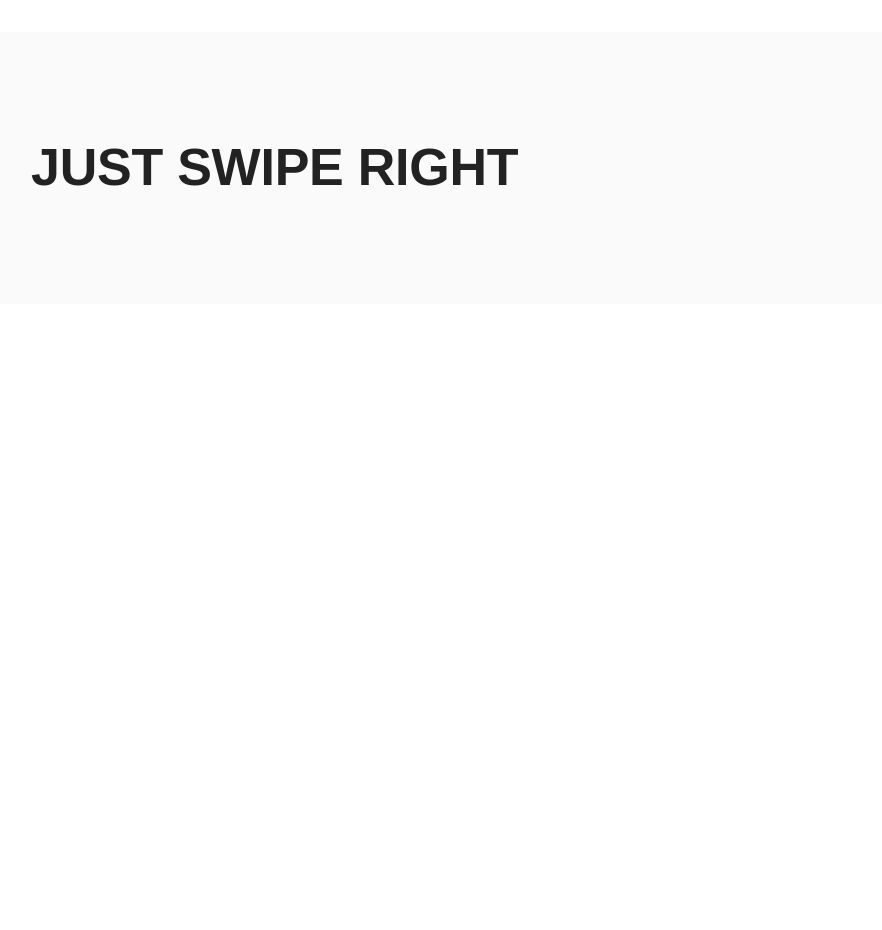
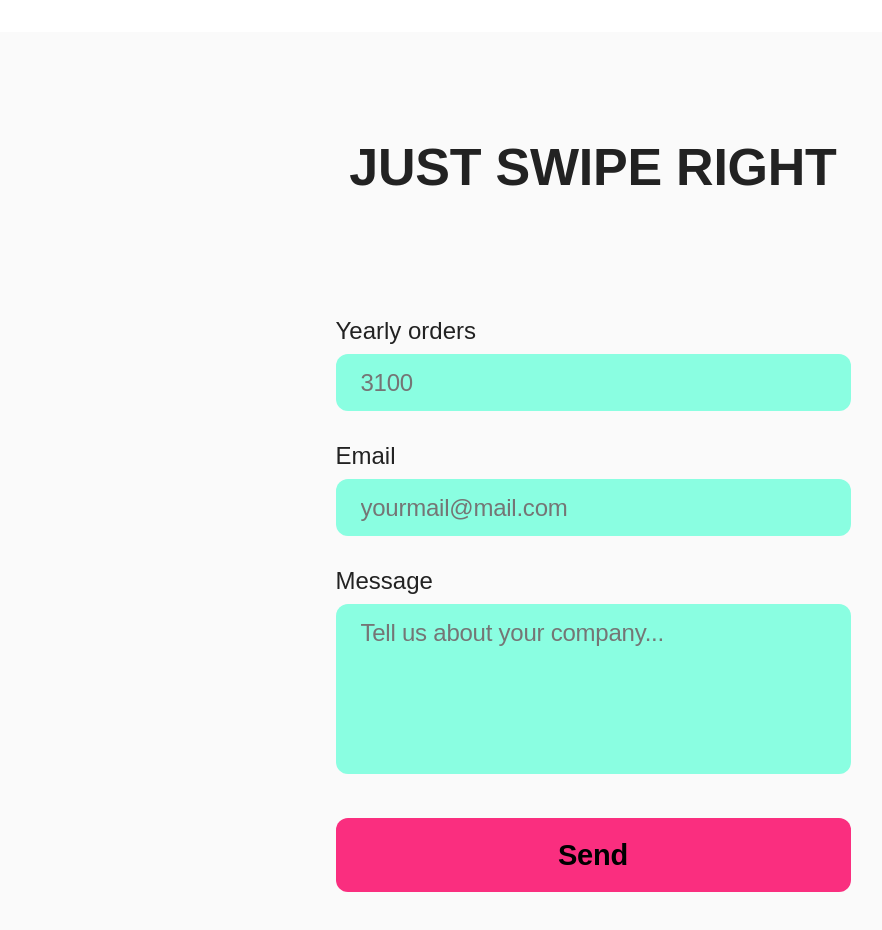
Before and after one commit to dowrow/if-website, a website: page index.html in a window 1280 px wide. Shown: the part 3200-4130 px from the top of the page, without its empty margins (47-929 px from the left). Before the commit the page ends 3504 px from the top, so only its background shows below. Drawn offline with Linux system fonts and the light colour scheme.

Commit message:
feat(home): add contact

```diff
--- a/css/contact.css
+++ b/css/contact.css
@@ -1,3 +1,58 @@
 .contact {
     background: var(--color-gray);
 }
+
+.contact__title {
+    text-align: center;
+}
+
+.contact__form {
+    max-width: 515px;
+    width: 100%;
+    margin: 110px auto 0;
+    display: block;
+}
+
+.contact__row {
+
+}
+
+.contact__label {
+    display: block;
+    margin-bottom: 7px;
+}
+
+.contact__input {
+    display: block;
+    width: 100%;
+    border: none;
+    background: var(--color-green);
+    padding: 12px 80px 12px 25px;
+    border-radius: 12px;
+    font-family: Arial;
+    font-size: 24px;
+    line-height: 33px;
+    letter-spacing: -0.24px;
+    margin-bottom: 28px;
+}
+
+.contact__input--textarea {
+    min-height: 170px;
+    resize: none;
+}
+
+.contact__button {
+    background: var(--color-magenta);
+    padding: 20px;
+    width: 100%;
+    display: block;
+    border-radius: 12px;
+    border: none;
+    font-family: Arial;
+    font-size: 29px;
+    font-weight: 700;
+    line-height: 34px;
+    letter-spacing: -0.24px;
+    text-align: center;
+    margin-top: 44px;
+}
--- a/css/main.css
+++ b/css/main.css
@@ -3,7 +3,7 @@
 @import 'typography.css';
 @import 'wrapper.css';
 @import 'menu.css';
-@import 'home.css';
+@import 'page.css';
 @import 'hero.css';
 @import 'features.css';
 @import 'how-it-works.css';
--- a/css/home.css
+++ b/css/page.css
@@ -1,10 +1,4 @@
-img::selection,
-a::selection,
-h1::selection,
-h2::selection,
-h3::selection,
-p::selection,
-span::selection {
+*::selection {
     background: var(--color-green);
 }
 
--- a/css/reset.css
+++ b/css/reset.css
@@ -17,3 +17,13 @@ a {
     text-decoration: none;
     color: inherit;
 }
+
+input::-webkit-outer-spin-button,
+input::-webkit-inner-spin-button {
+  -webkit-appearance: none;
+  margin: 0;
+}
+
+input[type=number] {
+  -moz-appearance: textfield;
+}
--- a/index.html
+++ b/index.html
@@ -216,9 +216,42 @@
             id="contact"
             class="section contact">
             <div class="wrapper">
-                <h2 class="title title--l">
+                <h2 class="title title--l contact__title">
                     JUST SWIPE RIGHT
                 </h2>
+                <form class="contact__form">
+                    <div class="contact__row">
+                        <span class="text text--big contact__label">
+                            Yearly orders
+                        </span>
+                        <input
+                            class="contact__input"
+                            type="number"
+                            placeholder="3100"/>
+                    </div>
+                    <div class="contact__row">
+                        <span class="text text--big contact__label">
+                            Email
+                        </span>
+                        <input
+                            class="contact__input"
+                            type="email"
+                            placeholder="yourmail@mail.com"/>
+                    </div>
+                    <div class="contact__row">
+                        <span class="text text--big contact__label">
+                            Message
+                        </span>
+                        <textarea
+                            class="contact__input contact__input--textarea"
+                            placeholder="Tell us about your company..."></textarea>
+                    </div>
+                    <button
+                        class="contact__button"
+                        type="submit">
+                        Send
+                    </button>
+                </form>
             </div>
         </section>
     </main>
```
